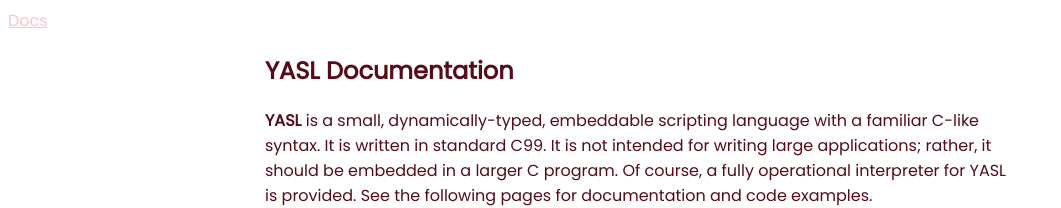
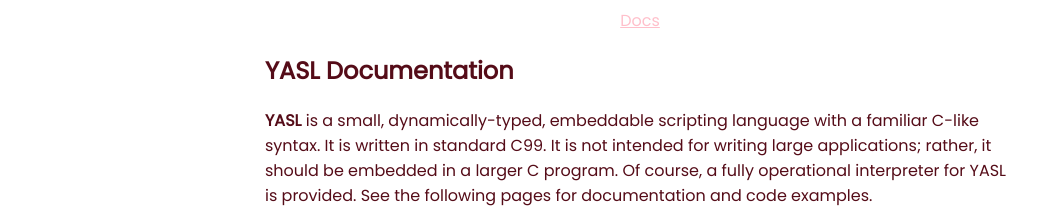
Before and after one commit to yasl-lang/docs, a Jekyll site: the page built from README.md, in a window 1280 px wide. Shown: the top 208 px of the page, without its empty margins (0-1061 px from the left). Built offline with Jekyll 4.4.1, drawn with Linux system fonts in a browser that asks for light colours; our own code applies the rules of GitHub Pages for plain Markdown files; a script that is not in the unit is left out.

Commit message:
Update style.scss

```diff
--- a/assets/css/style.scss
+++ b/assets/css/style.scss
@@ -20,7 +20,7 @@ section {
   margin: auto;
 }
 
-footer {
+footer, header {
   width:750px;
   text-align: center;
   float:center;
```
